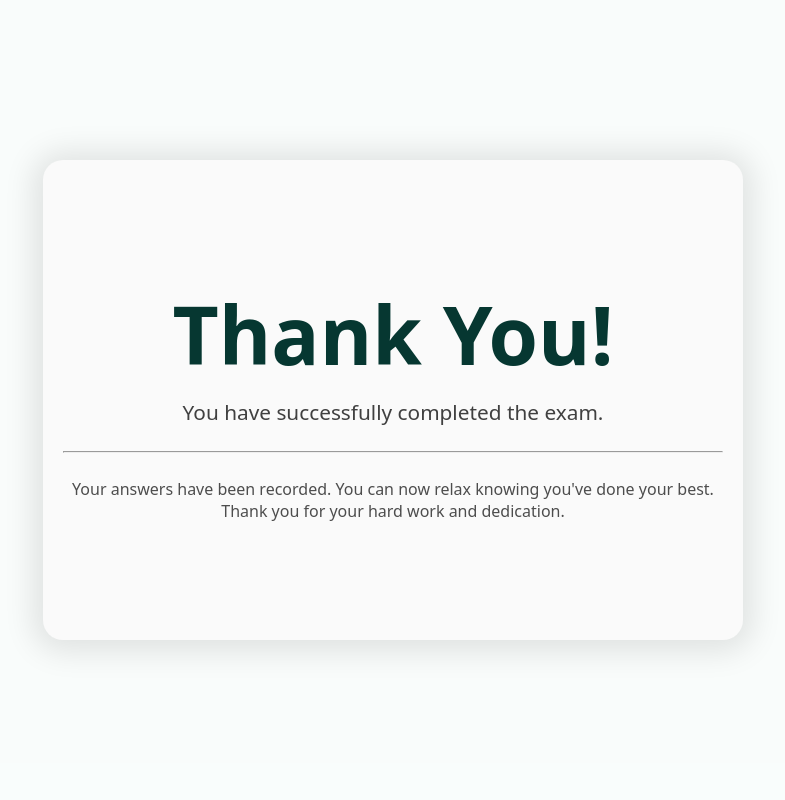
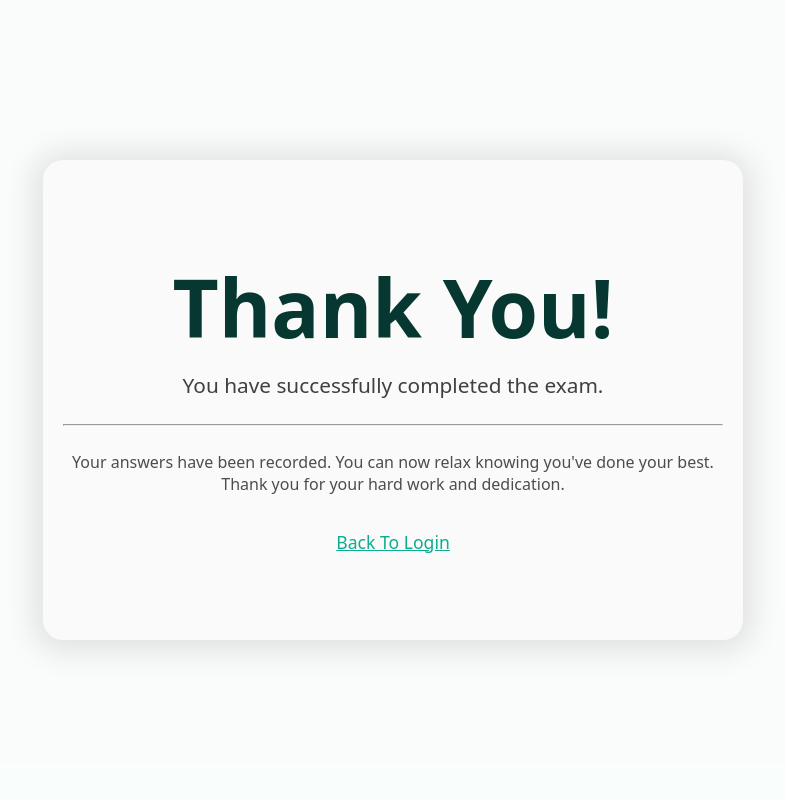
Before and after one commit to Buchi77344/software, a Django app: template base/templates/exam_complete.html in a window 1280 px wide. Shown: the whole page, without its empty margins (247-1032 px from the left). Run offline with Django 3.2, Linux system fonts and the light colour scheme; the template is opened without the code that fills it, so the values that code supplies are empty.

Commit message:
commit my  changes

```diff
--- a/base/static/css/style.css
+++ b/base/static/css/style.css
@@ -313,6 +313,7 @@ svg path{
     padding : 15px 12px;
     border-radius: 10px;
     max-width: 100%;
+    backdrop-filter: blur(10px);
 }
 
 .calculator-screen{
@@ -1646,6 +1647,13 @@ input#id_user_id{
     color: hsl(0, 0%, 30%);
 }
 
+.complete-link{
+    color: var(--main-sidebar-clr);
+    text-decoration: underline;
+    margin-top: 30px;
+    font-size: 1.1rem;
+}
+
 @keyframes next1 {
     from{
         transform: translateX(0%)
--- a/base/templates/exam_complete.html
+++ b/base/templates/exam_complete.html
@@ -17,10 +17,18 @@
             <p class="complete-content-text">You have successfully completed the exam.</p>
             <hr>
             <p class="complete-content-sub-text">Your answers have been recorded. You can now relax knowing you've done your best. Thank you for your hard work and dedication.</p>
+            <a class = "complete-link" href = "{% url 'login' %}">Back To Login</a>
         </div>
     </div>
 </div>
+<script>
+    const redirectTimeout = 5 * 60 * 1000
+    function redirectToLogin(){
+        window.location.href = "{% url 'login' %}"
+    }
 
+    setTimeout(redirectToLogin, redirectTimeout)
+</script>
 <!-- <script src="https://cdn.jsdelivr.net/npm/bootstrap@5.3.0/dist/js/bootstrap.bundle.min.js"></script> -->
 </body>
 </html>
```
Also changed, not shown: base/static/js/script.js (+18 -3 lines), base/templates/index.html (+13 -6 lines), db.sqlite3.
